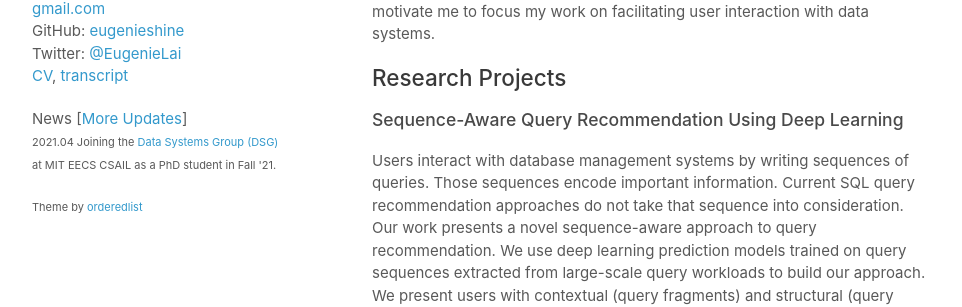
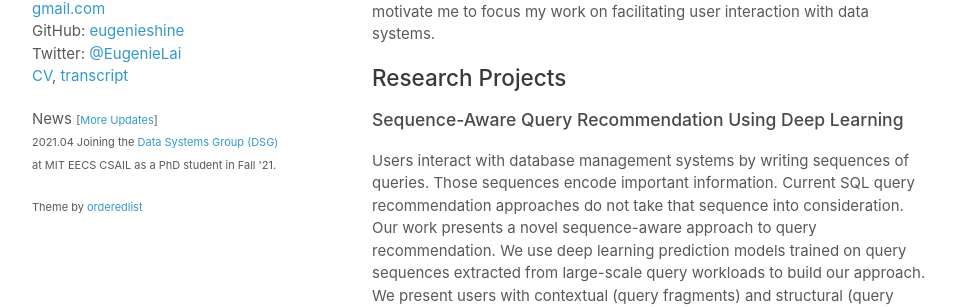
Before and after one commit to eugenielai/eugenielai.github.io, a Jekyll site: the page built from README.md, in a window 1280 px wide. Shown: the part 390-697 px from the top of the page, without its empty margins (158-1120 px from the left). Built offline with Jekyll 4.4.1, drawn with Linux system fonts in a browser that asks for light colours; our own code applies the rules of GitHub Pages for plain Markdown files; a script that is not in the unit is left out.

Commit message:
update news

```diff
--- a/_layouts/default.html
+++ b/_layouts/default.html
@@ -29,8 +29,8 @@
           <a href="/docs/cvs/cv_elai.pdf">CV</a>, <a href="/docs/transcripts/ubc_transcript_elai.pdf">transcript</a>
         </p>
 
-        <p>News [<a href="posts/news.html">More Updates</a>] <br>
-          <small>2021.04 Joining the <a href="http://dsg.csail.mit.edu/">Data Systems Group (DSG)</a> at MIT EECS CSAIL as a PhD student in Fall '21.</small>
+        <p>News <small>[<a href="posts/news.html">More Updates</a>] <br>
+          2021.04 Joining the <a href="http://dsg.csail.mit.edu/">Data Systems Group (DSG)</a> at MIT EECS CSAIL as a PhD student in Fall '21.</small>
         </p>
 
         <p><small>Theme by <a href="https://github.com/orderedlist">orderedlist</a></small></p>
```
